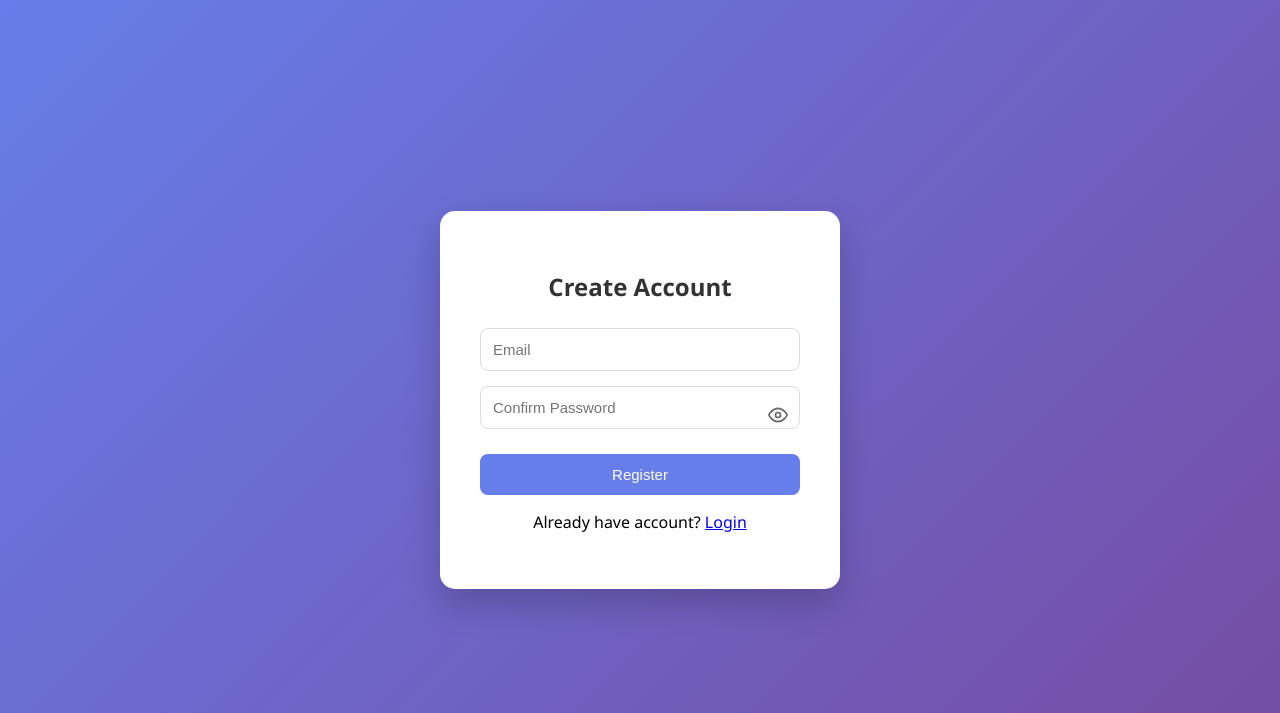
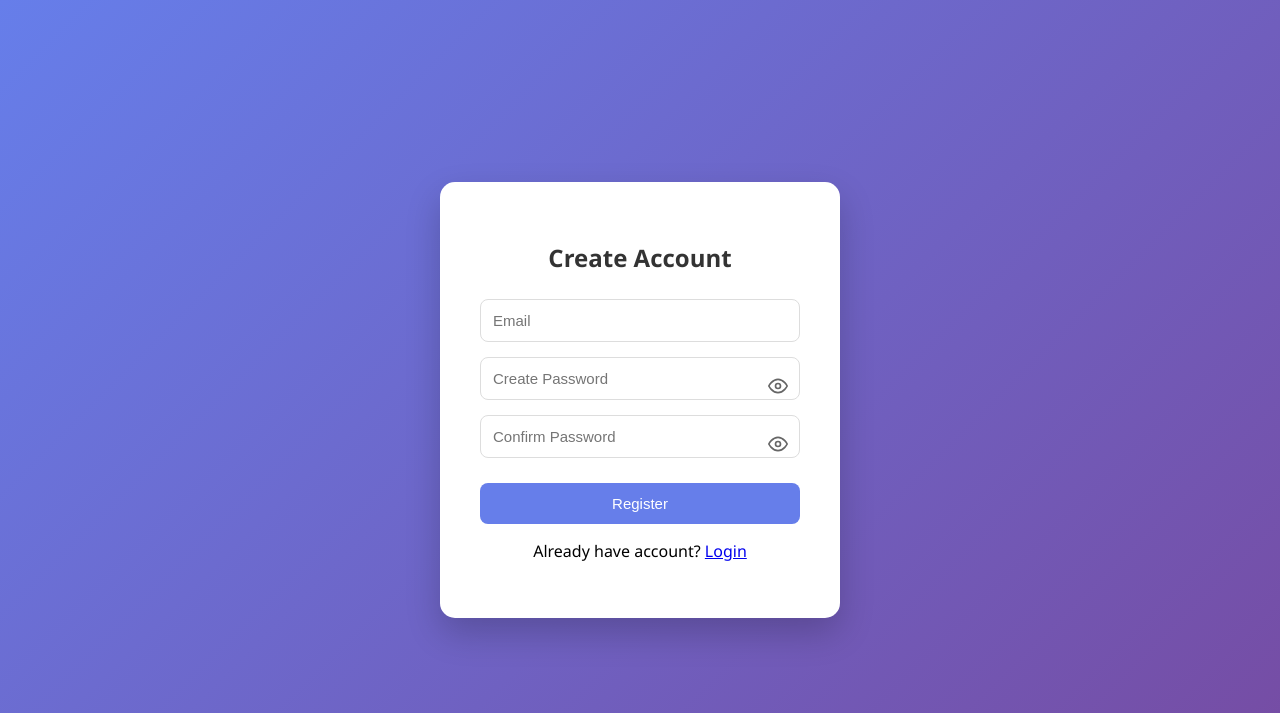
Before and after one commit to kashishub/Secure-Park, a Flask app: page /register in a window 1280 px wide. Shown: the top 713 px of the page. Run offline with Flask 3, Linux system fonts and the light colour scheme; some libraries are stand-ins or nearby versions.

Commit message:
Fix register password field names

```diff
--- a/templates/register_user.html
+++ b/templates/register_user.html
@@ -21,6 +21,17 @@
 
     <form method="POST">
         <input type="email" name="email" placeholder="Email" required>
+        <!-- Main Password -->
+        <div class="input-group">
+            <input type="password" name="password" placeholder="Create Password" required>
+            <span class="toggle-password">
+                <svg xmlns="http://www.w3.org/2000/svg" width="20" height="20" viewBox="0 0 24 24" fill="none" stroke="currentColor" stroke-width="2">
+                    <path d="M1 12s4-8 11-8 11 8 11 8-4 8-11 8-11-8-11-8z"/>
+                    <circle cx="12" cy="12" r="3"/>
+                </svg>
+            </span>
+        </div>
+        <!-- Confirm Password -->
         <div class="input-group">
             <input type="password" name="confirm_password" placeholder="Confirm Password" required>
             <span class="toggle-password">
```
